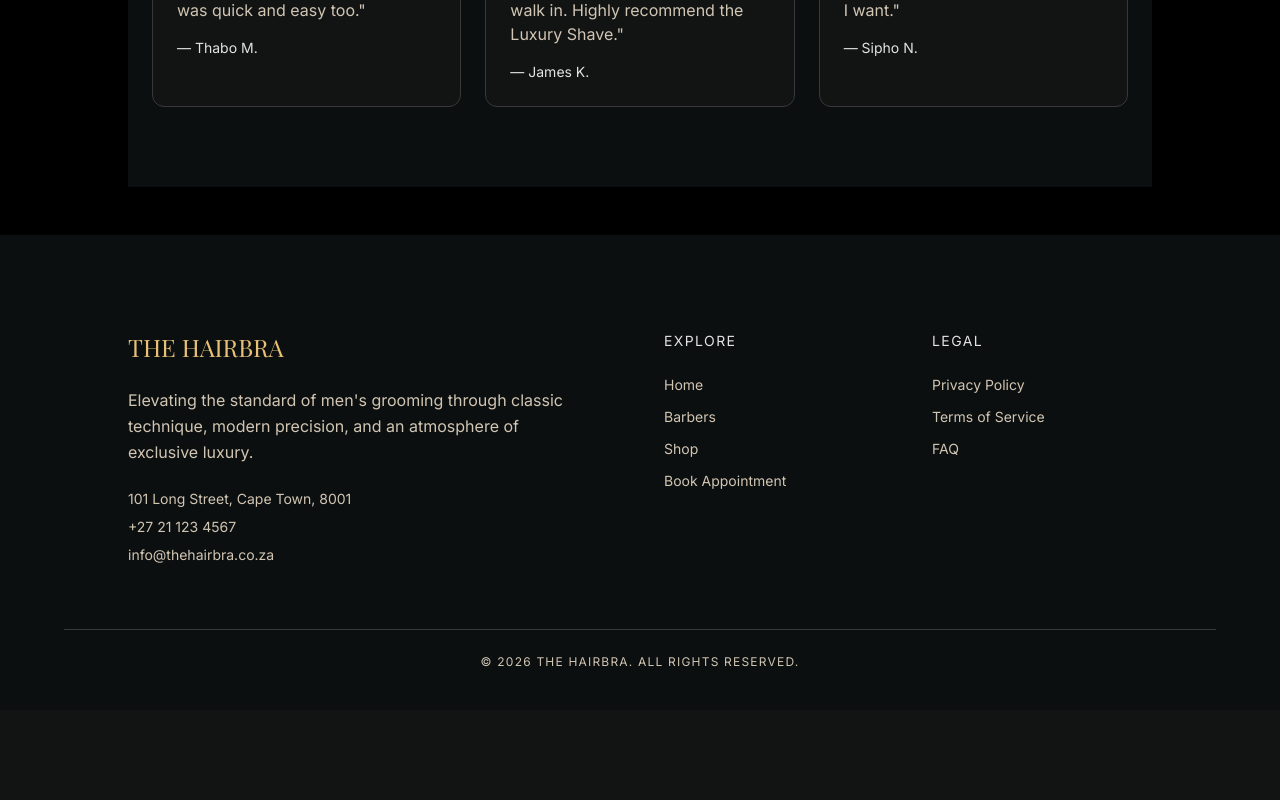
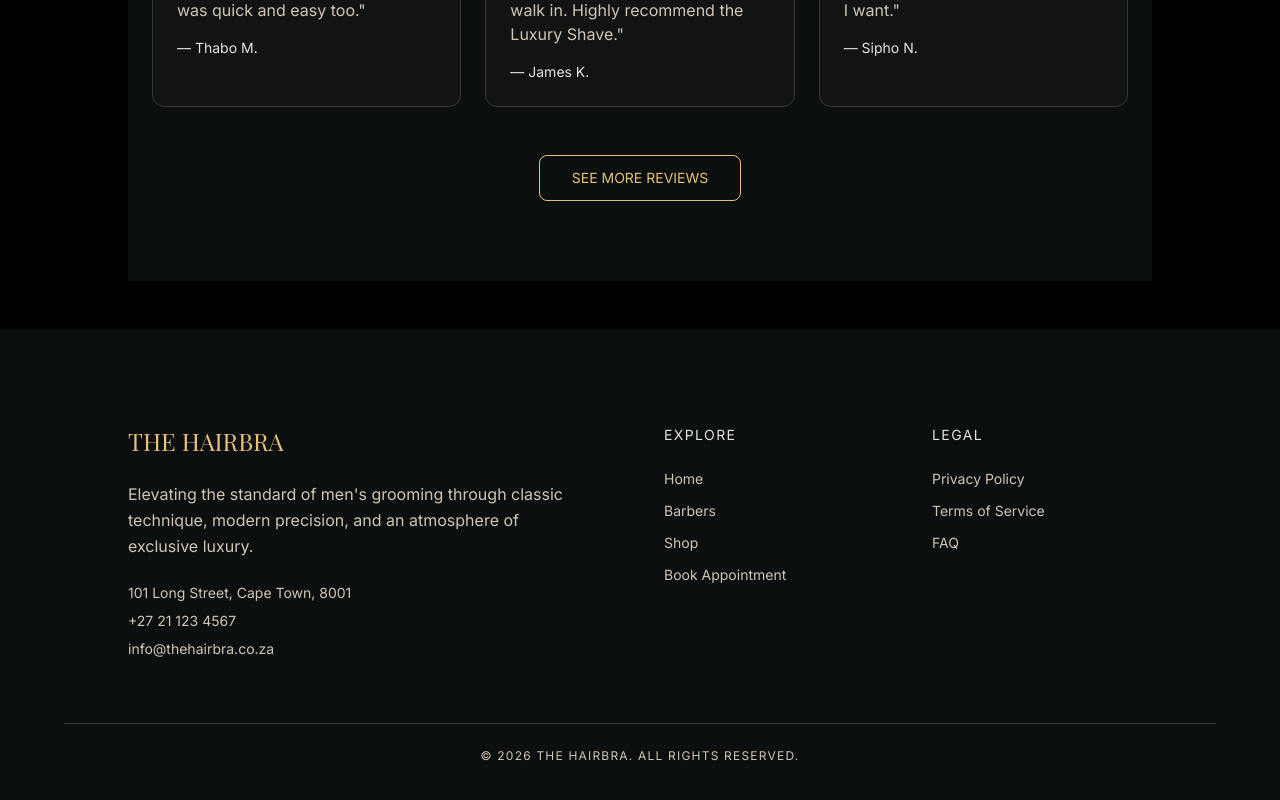
Before and after one commit to aidan-g-barends/The_HairBra, a React (Vite) app: page / in a window 1280 px wide. Shown: the part 3123-3923 px from the top of the page. Before the commit the page ends 3833 px from the top, so only its background shows below. Built offline with nearby package versions, Linux system fonts and the light colour scheme.

Commit message:
polish homepage

```diff
--- a/src/components/layout/home/Reviews.jsx
+++ b/src/components/layout/home/Reviews.jsx
@@ -36,6 +36,9 @@ function Reviews() {
           </div>
         ))}
       </div>
+            <button className="mt-12 border border-primary text-primary font-body uppercase text-sm px-8 py-3 rounded-lg hover:bg-surface-container-highest transition-colors">
+        See More Reviews
+      </button>
     </section>
   )
 }
--- a/src/components/layout/home/Services.jsx
+++ b/src/components/layout/home/Services.jsx
@@ -34,7 +34,7 @@ function Services() {
         {services.map((service) => (
           <div
             key={service.id}
-            className="bg-surface-dim border border-surface-bright rounded-xl p-8"
+            className="bg-surface-dim border border-surface-bright rounded-xl p-8 hover:bg-surface-container transition-colors duration-300"
           >
             <div className="flex justify-between items-start mb-4">
               <h3 className="font-display text-xl text-on-surface">{service.name}</h3>
```
